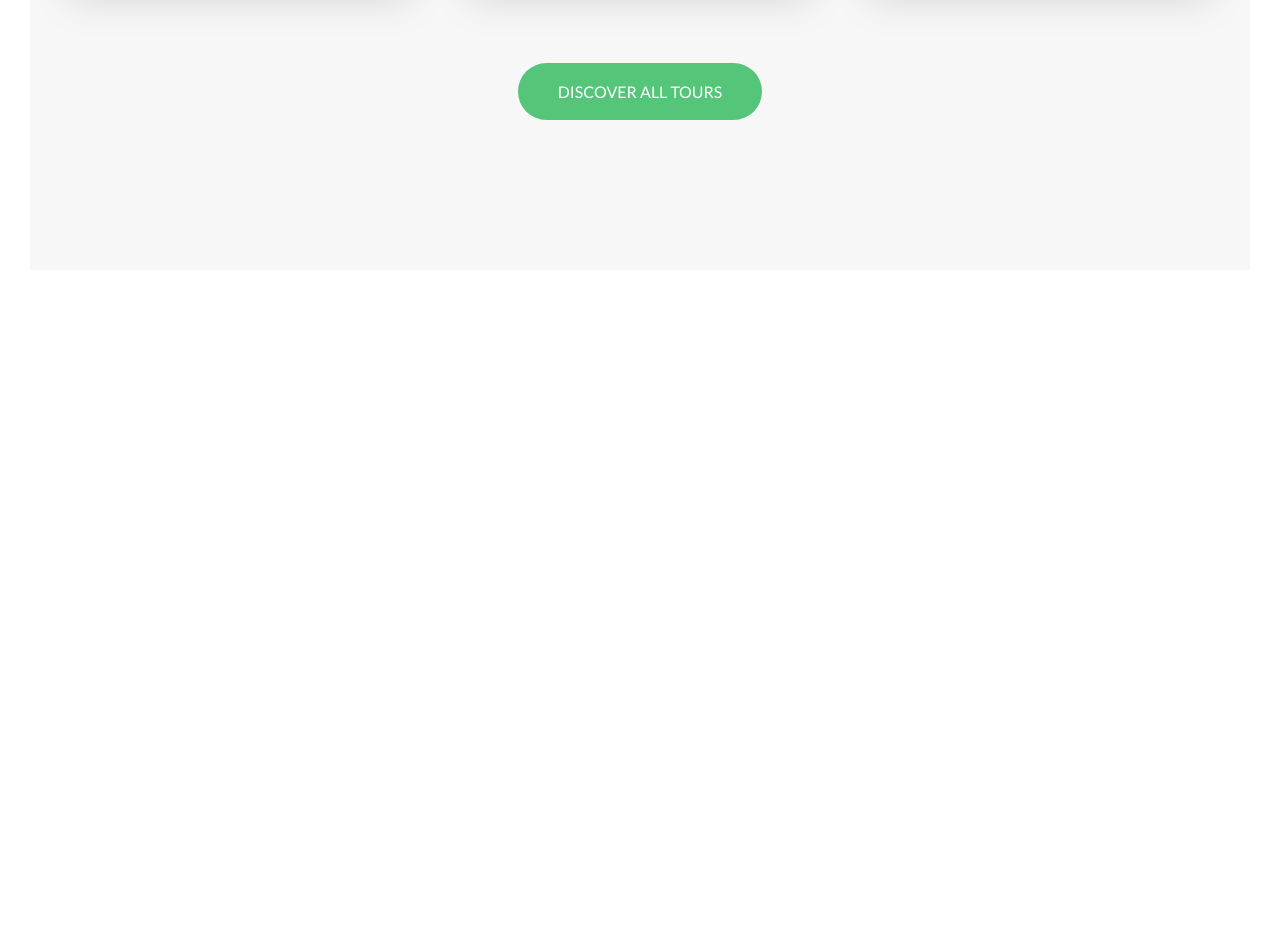
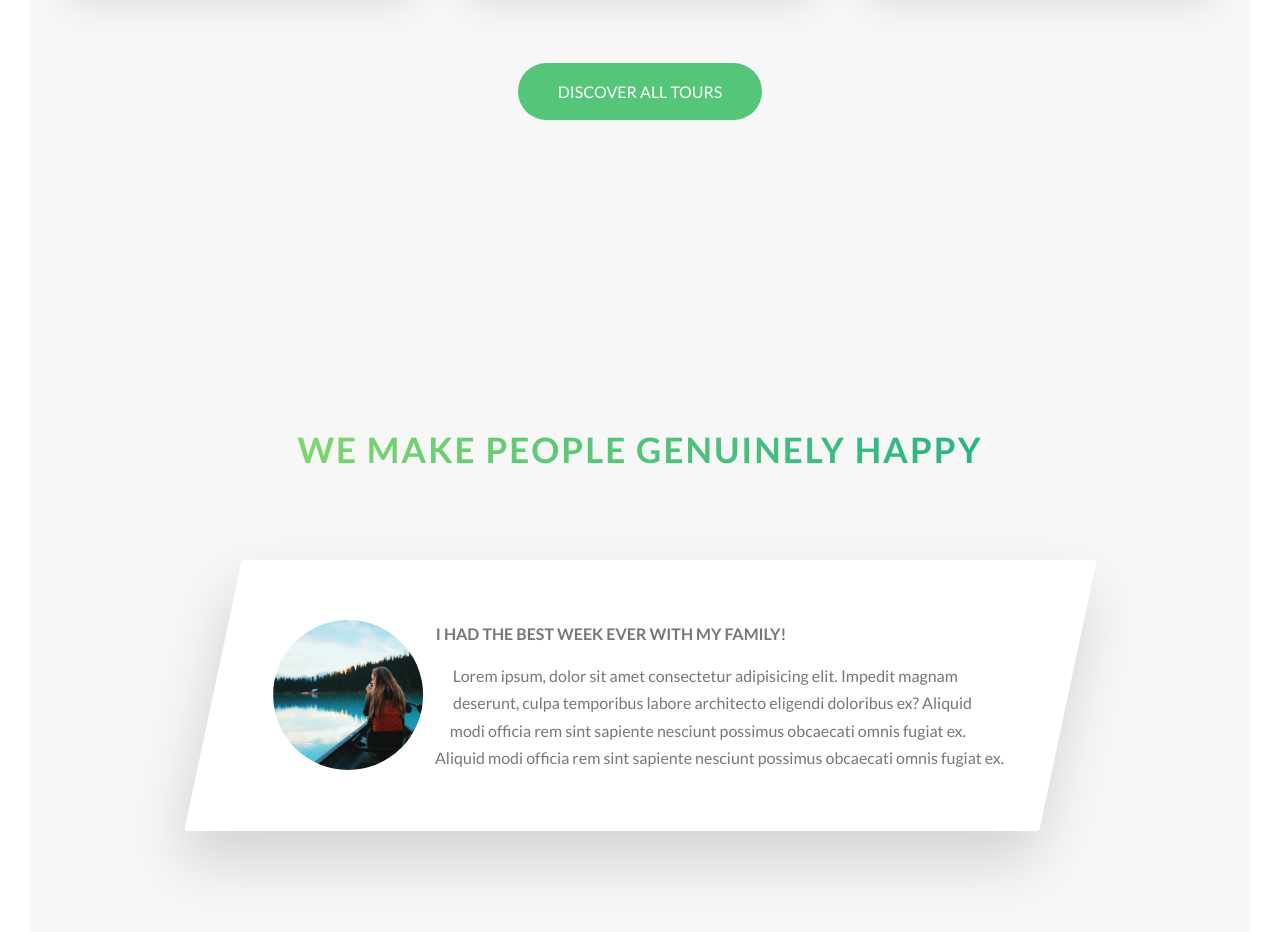
Before and after one commit to o-ponchik/Natours, a plain HTML site: page index.html in a window 1280 px wide. Shown: the part 3032-3964 px from the top of the page. Before the commit the page ends 3332 px from the top, so only its background shows below. Drawn offline with Linux system fonts and the light colour scheme.

Commit message:
added_story_element_to_Stories_section

```diff
--- a/index.html
+++ b/index.html
@@ -256,6 +256,37 @@
           <a href="#" class="btn btn--green">Discover all tours</a>
         </div>
       </section>
+
+      <section class="section-stories">
+        <div class="u-center-text u-margin-bottom-big">
+          <h2 class="heading-secondary">We make people genuinely happy</h2>
+        </div>
+
+        <div class="row">
+          <div class="story">
+            <figure class="story__shape">
+              <img
+                src="img/nat-8.jpg"
+                alt="Person on a tour"
+                class="story__img"
+              />
+            </figure>
+            <div class="story__text">
+              <h3 class="heading-tertiary u-margin-bottom-small">
+                I had the best week ever with my family!
+              </h3>
+              <p>
+                Lorem ipsum, dolor sit amet consectetur adipisicing elit.
+                Impedit magnam deserunt, culpa temporibus labore architecto
+                eligendi doloribus ex? Aliquid modi officia rem sint sapiente
+                nesciunt possimus obcaecati omnis fugiat ex. Aliquid modi
+                officia rem sint sapiente nesciunt possimus obcaecati omnis
+                fugiat ex.
+              </p>
+            </div>
+          </div>
+        </div>
+      </section>
     </main>
 
     <!--
--- /dev/null
+++ b/scss/components/_story.scss
@@ -0,0 +1,35 @@
+.story {
+  width: 75%;
+  margin: 0 auto;
+  box-shadow: 0 3rem 6rem $shadow-1;
+  background-color: $color-white;
+  border-radius: 3px;
+  font-size: $default-font-size;
+  padding: 6rem;
+  padding-left: 9rem;
+  transform: skewX(-12deg);
+
+  & > * {
+    transform: skewX(12deg);
+  }
+
+  &__shape {
+    width: 15rem;
+    height: 15rem;
+    float: left;
+    -webkit-shape-outside: circle(50% at 50% 50%);
+    shape-outside: circle(50% at 50% 50%);
+    -webkit-clip-path: circle(50% at 50% 50%);
+    clip-path: circle(50% at 50% 50%);
+
+    transform: translateX(-3rem) skewX(12deg);
+  }
+
+  &__img {
+    height: 100%;
+  }
+
+  &__text {
+    transform: skewX(12deg);
+  }
+}
--- a/scss/pages/_home.scss
+++ b/scss/pages/_home.scss
@@ -27,3 +27,8 @@
   padding: 25rem 0 15rem 0;
   margin-top: -10rem;
 }
+
+.section-stories {
+  padding: 15rem 0;
+  background-color: $color-grey-light;
+}
--- a/scss/style.scss
+++ b/scss/style.scss
@@ -11,6 +11,7 @@
 @import "components/composition";
 @import "components/feature-box";
 @import "components/card";
+@import "components/story";
 
 @import "layout/grid";
 @import "layout/header";
```
Also changed, not shown: scss/style.css, 1 other file.
